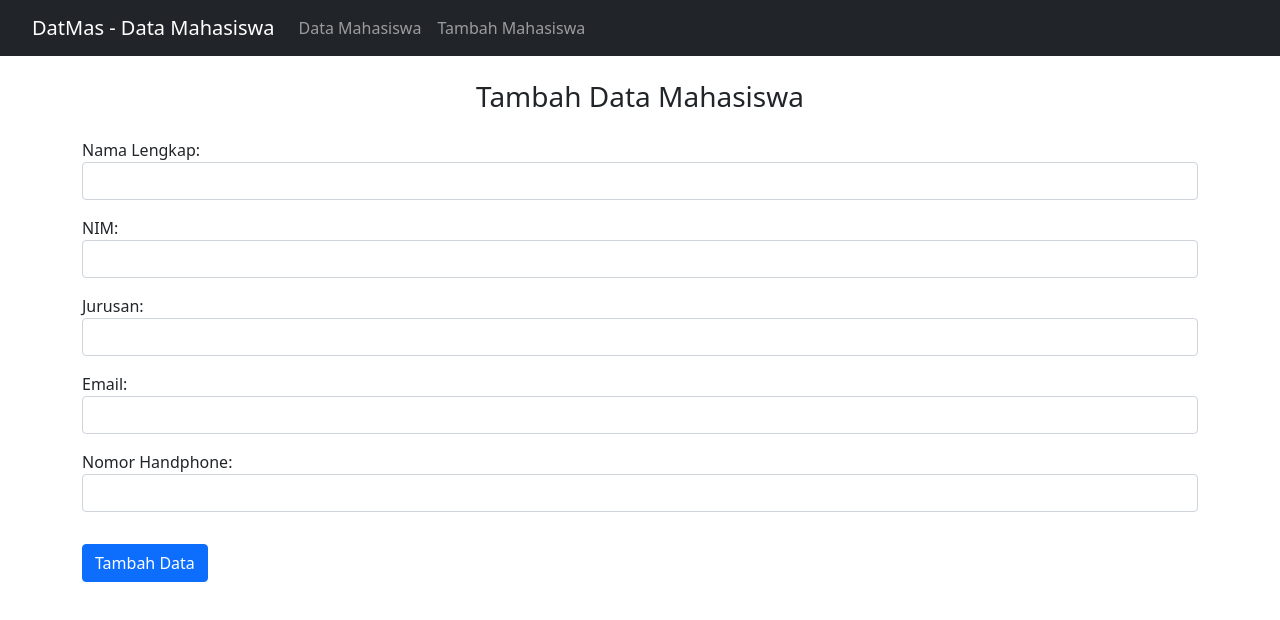
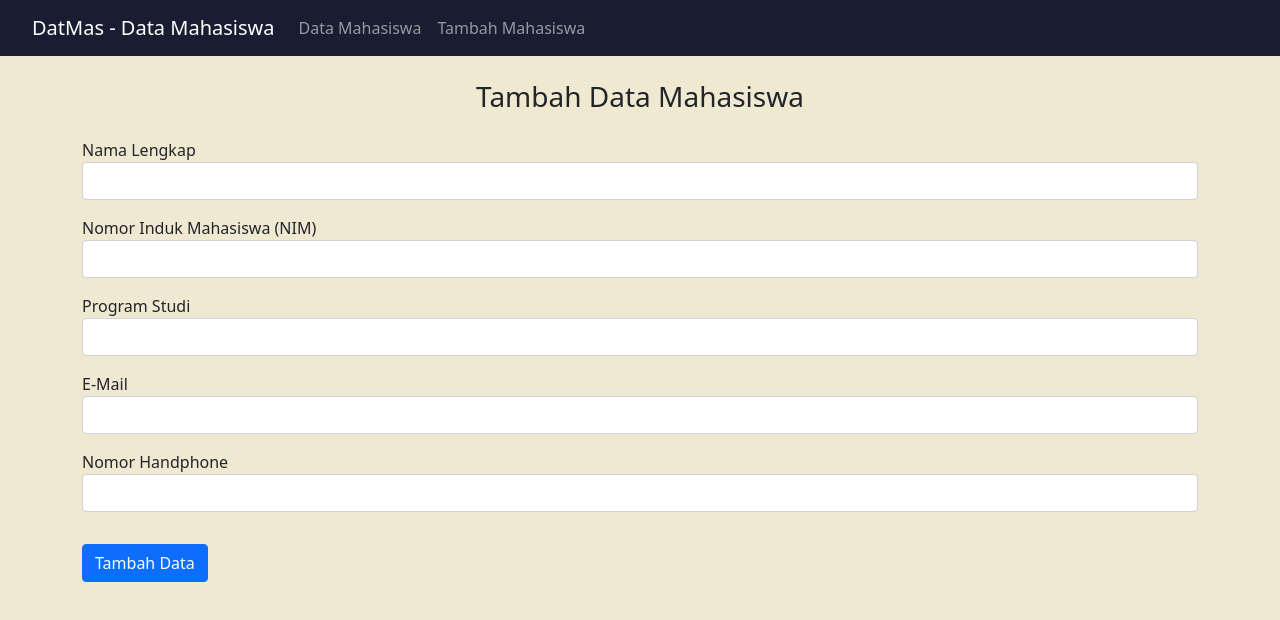
Before and after one commit to mufidussani/paw-kelompok-1, a React (Create React App) app in the folder client/: page /add in a window 1280 px wide. Shown: the top 620 px of the page. Built offline with nearby package versions, Linux system fonts and the light colour scheme.

Commit message:
menambahkan error handling terhadap input

```diff
--- a/client/public/index.html
+++ b/client/public/index.html
@@ -26,7 +26,7 @@
     -->
     <title>DatMas - Data Mahasiswa</title>
   </head>
-  <body>
+  <body style="background-color: #F0E9D2">
     <noscript>You need to enable JavaScript to run this app.</noscript>
     <div id="root"></div>
     <!--
--- a/client/src/App.js
+++ b/client/src/App.js
@@ -1,5 +1,6 @@
 import React from 'react';
 import { BrowserRouter as Router, Routes, Route } from "react-router-dom";
+import "bootstrap/dist/css/bootstrap.css";
 
 import Navbar from "./components/Navbar";
 import MahasiswaList from "./components/MahasiswaList";
@@ -17,6 +18,7 @@ function App() {
       <Route path="/add" element={<AddMahasiswa />} />
     </Routes>
     </Router>
+    //</div>
   );
 }
 
--- a/client/src/components/AddMahasiswa.jsx
+++ b/client/src/components/AddMahasiswa.jsx
@@ -2,14 +2,14 @@ import React, { Component } from 'react';
 import axios from "axios";
 
 class AddMahasiswa extends Component {
-
-    constructor(props){
+    constructor(props) {
         super();
         this.state = {
             name: "",
             nim: "",
             jurusan: "",
             email: "",
+            error: "",
             nohp: ""
         }
         this.onChangeName = this.onChangeName.bind(this);
@@ -20,23 +20,36 @@ class AddMahasiswa extends Component {
         this.onSubmit = this.onSubmit.bind(this);
     }
 
+    emailValidation() {
+        const regex = /^\w+([.-]?\w+)*@\w+([.-]?\w+)*(\.\w{2,3})+$/;
+        if (!this.state.email || regex.test(this.state.email) === false) {
+            this.setState({
+                error: "Invalid E-Mail!"
+            });
+            return false;
+        }
+        return true;
+    }
+
     onChangeName(e) {
-        this.setState({ name: e.target.value})
+        this.setState({ name: e.target.value })
     }
     onChangeNim(e) {
-        this.setState({ nim: e.target.value})
+        this.setState({ nim: e.target.value })
     }
     onChangeJurusan(e) {
-        this.setState({ jurusan: e.target.value})
+        this.setState({ jurusan: e.target.value })
     }
     onChangeEmail(e) {
-        this.setState({ email: e.target.value})
+        this.setState({ email: e.target.value })
     }
     onChangeNohp(e) {
-        this.setState({ nohp: e.target.value})
+        this.setState({ nohp: e.target.value })
     }
     onSubmit(e) {
         e.preventDefault();
+        if (this.emailValidation()) {
+            console.warn(this.state);
             const mahasiswa = {
                 name: this.state.name,
                 nim: this.state.nim,
@@ -52,14 +65,15 @@ class AddMahasiswa extends Component {
 
             window.location = "/";
         }
+    }
 
     render() {
         return (
             <div className="container">
-                <h3 style={{textAlign: 'center'}}>Tambah Data Mahasiswa</h3>
+                <h3 style={{ textAlign: 'center' }}>Tambah Data Mahasiswa</h3>
                 <form onSubmit={this.onSubmit}>
                     <div className="form-group">
-                        <label style={{marginTop: '1rem'}}>Nama Lengkap: </label>
+                        <label style={{ marginTop: '1rem' }}>Nama Lengkap</label>
                         <input
                             type="text" required
                             className="form-control"
@@ -67,8 +81,8 @@ class AddMahasiswa extends Component {
                             onChange={this.onChangeName}
                         />
                     </div>
-                    <div className="form-group" style={{marginTop: '1rem'}}>
-                        <label>NIM: </label>
+                    <div className="form-group" style={{ marginTop: '1rem' }}>
+                        <label>Nomor Induk Mahasiswa (NIM)</label>
                         <input
                             type="text" required
                             className="form-control"
@@ -76,8 +90,8 @@ class AddMahasiswa extends Component {
                             onChange={this.onChangeNim}
                         />
                     </div>
-                    <div className="form-group" style={{marginTop: '1rem'}}>
-                        <label>Jurusan: </label>
+                    <div className="form-group" style={{ marginTop: '1rem' }}>
+                        <label>Program Studi</label>
                         <input
                             type="text" required
                             className="form-control"
@@ -85,26 +99,29 @@ class AddMahasiswa extends Component {
                             onChange={this.onChangeJurusan}
                         />
                     </div>
-                    <div className="form-group" style={{marginTop: '1rem'}}>
-                        <label>Email: </label>
+                    <div className="form-group" style={{ marginTop: '1rem' }}>
+                        <label>E-Mail</label>
                         <input
                             type="text" required
                             className="form-control"
                             value={this.state.email}
                             onChange={this.onChangeEmail}
                         />
+                        <span className="text-danger">{this.state.error}</span>
                     </div>
-                    <div className="form-group" style={{marginTop: '1rem'}}>
-                        <label>Nomor Handphone: </label>
+                    <div className="form-group" style={{ marginTop: '1rem' }}>
+                        <label>Nomor Handphone</label>
                         <input
-                            type="text" required
+                            type="number" required
+                            pattern="[0-9]*"
+                            inputmode="numeric"
                             className="form-control"
                             value={this.state.nohp}
                             onChange={this.onChangeNohp}
                         />
                     </div>
-                    <div className="form-group" style={{marginTop: '2rem'}}>
-                        <input type="submit" value="Tambah Data" className="btn btn-primary"/>
+                    <div className="form-group" style={{ marginTop: '2rem' }}>
+                        <input type="submit" value="Tambah Data" className="btn btn-primary" />
                     </div>
                 </form>
             </div>
--- a/client/src/components/EditMahasiswa.jsx
+++ b/client/src/components/EditMahasiswa.jsx
@@ -3,13 +3,14 @@ import axios from "axios";
 
 class EditMahasiswa extends Component {
 
-    constructor(props){
+    constructor(props) {
         super();
         this.state = {
             name: "",
             nim: "",
             jurusan: "",
             email: "",
+            error:"",
             nohp: ""
         }
         this.onChangeName = this.onChangeName.bind(this);
@@ -32,29 +33,42 @@ class EditMahasiswa extends Component {
                     nohp: res.data.nohp,
                 })
             })
-            .catch(function (error){
+            .catch(function (error) {
                 console.log(error);
             })
     }
 
+    emailValidation() {
+        const regex = /^\w+([.-]?\w+)*@\w+([.-]?\w+)*(\.\w{2,3})+$/;
+        if (!this.state.email || regex.test(this.state.email) === false) {
+            this.setState({
+                error: "Invalid E-Mail!"
+            });
+            return false;
+        }
+        return true;
+    }
+
     onChangeName(e) {
-        this.setState({ name: e.target.value})
+        this.setState({ name: e.target.value })
     }
     onChangeNim(e) {
-        this.setState({ nim: e.target.value})
+        this.setState({ nim: e.target.value })
     }
     onChangeJurusan(e) {
-        this.setState({ jurusan: e.target.value})
+        this.setState({ jurusan: e.target.value })
     }
     onChangeEmail(e) {
-        this.setState({ email: e.target.value})
+        this.setState({ email: e.target.value })
     }
     onChangeNohp(e) {
-        this.setState({ nohp: e.target.value})
+        this.setState({ nohp: e.target.value })
     }
     onSubmit(e) {
         const id = window.location.pathname.split("/")[2]
         e.preventDefault();
+        if (this.emailValidation()) {
+            console.warn(this.state);
             const mahasiswa = {
                 name: this.state.name,
                 nim: this.state.nim,
@@ -65,20 +79,21 @@ class EditMahasiswa extends Component {
 
             console.log(mahasiswa);
 
-        axios.post('http://localhost:5000/update/'+id, mahasiswa)
+            axios.post('http://localhost:5000/update/' + id, mahasiswa)
                 .then(res => console.log(res.data))
                 .catch(err => console.log(err));
 
             window.location = "/";
         }
+    }
 
     render() {
         return (
             <div className="container">
-                <h3 style={{textAlign: 'center'}}>Perbarui Data Mahasiswa</h3>
+                <h3 style={{ textAlign: 'center' }}>Perbarui Data Mahasiswa</h3>
                 <form onSubmit={this.onSubmit}>
                     <div className="form-group">
-                        <label style={{marginTop: '1rem'}}>Nama Lengkap: </label>
+                        <label style={{ marginTop: '1rem' }}>Nama Lengkap</label>
                         <input
                             type="text" required
                             className="form-control"
@@ -87,7 +102,7 @@ class EditMahasiswa extends Component {
                         />
                     </div>
                     <div className="form-group">
-                        <label style={{marginTop: '1rem'}}>NIM: </label>
+                        <label style={{ marginTop: '1rem' }}>Nomor Induk Mahasiswa (NIM)</label>
                         <input
                             type="text" required
                             className="form-control"
@@ -96,7 +111,7 @@ class EditMahasiswa extends Component {
                         />
                     </div>
                     <div className="form-group">
-                        <label style={{marginTop: '1rem'}}>Jurusan: </label>
+                        <label style={{ marginTop: '1rem' }}>Program Studi</label>
                         <input
                             type="text" required
                             className="form-control"
@@ -105,24 +120,27 @@ class EditMahasiswa extends Component {
                         />
                     </div>
                     <div className="form-group">
-                        <label style={{marginTop: '1rem'}}>Email: </label>
+                        <label style={{ marginTop: '1rem' }}>E-Mail</label>
                         <input
                             type="text" required
                             className="form-control"
                             value={this.state.email}
                             onChange={this.onChangeEmail}
                         />
+                        <span className="text-danger">{this.state.error}</span>
                     </div>
                     <div className="form-group">
-                        <label style={{marginTop: '1rem'}}>Nomor Handphone: </label>
+                        <label style={{ marginTop: '1rem' }}>Nomor Handphone</label>
                         <input
-                            type="text" required
+                            type="number" required
+                            pattern="[0-9]*"
+                            inputmode="numeric"
                             className="form-control"
                             value={this.state.nohp}
                             onChange={this.onChangeNohp}
                         />
                     </div>
-                    <div className="form-group" style={{marginTop: '2rem'}}>
+                    <div className="form-group" style={{ marginTop: '2rem' }}>
                         <input type="submit" value="Perbarui Data" className="btn btn-secondary" />
                     </div>
                 </form>
--- a/client/src/components/MahasiswaList.jsx
+++ b/client/src/components/MahasiswaList.jsx
@@ -10,7 +10,7 @@ const Mahasiswa = props => (
         <td>{props.mahasiswa.email}</td>
         <td>{props.mahasiswa.nohp}</td>
         <td>
-            <button className="btn btn-secondary"><Link to={"/update/"+props.mahasiswa._id} style={{color:"white", textDecoration:"none"}}>Edit</Link></button> | <button className="btn btn-danger" onClick={() => {props.deleteMahasiswa(props.mahasiswa._id) }}>Delete</button>
+            <button className="btn btn-secondary" style={{background: "#161E54"}}><Link to={"/update/" + props.mahasiswa._id} style={{color: "white", textDecoration: "none" }}>Edit</Link></button> | <button className="btn btn-danger" onClick={() => { props.deleteMahasiswa(props.mahasiswa._id) }}>Delete</button>
         </td>
     </tr>
 )
@@ -34,10 +34,10 @@ class MahasiswaList extends Component {
     }
 
     deleteMahasiswa(id) {
-        axios.delete('http://localhost:5000/delete/' +id)
+        axios.delete('http://localhost:5000/delete/' + id)
             .then(res => console.log(res.data));
 
-        this.setState({ mahasiswa: this.state.mahasiswa.filter(el => el._id !== id)})
+        this.setState({ mahasiswa: this.state.mahasiswa.filter(el => el._id !== id) })
     }
 
     mahasiswaList() {
@@ -49,14 +49,14 @@ class MahasiswaList extends Component {
     render() {
         return (
                 <div className="container">
-                <h3>Data Mahasiswa</h3>
-                <table className="table">
-                    <thead className="thead-light">
+                    <h3 style={{textAlign:'center', paddingBottom:'2rem'}}>Data Mahasiswa</h3>
+                    <table className="table table-hover">
+                        <thead className="thead-dark">
                             <tr>
                                 <th>Nama</th>
-                            <th>NIM</th>
+                                <th>Nomor Induk Mahasiswa (NIM)</th>
                                 <th>Program Studi</th>
-                            <th>E-mail</th>
+                                <th>E-Mail</th>
                                 <th>Nomor Handphone</th>
                                 <th>Action</th>
                             </tr>
--- a/client/src/components/Navbar.jsx
+++ b/client/src/components/Navbar.jsx
@@ -4,7 +4,7 @@ import { Link } from "react-router-dom";
 class Navbar extends Component {
     render() {
         return (
-            <nav className="navbar navbar-dark bg-dark navbar-expand-lg">
+            <nav className="navbar navbar-expand-lg navbar-dark" style={{backgroundColor:'#181D31'}}>
                 <div className="navbar-brand" style={{marginLeft: '2rem'}}>DatMas - Data Mahasiswa</div>
                 <div className="collapse navbar-collapse">
                     <ul className="navbar-nav">
--- a/client/src/index.css
+++ b/client/src/index.css
@@ -5,6 +5,7 @@ body {
     sans-serif;
   -webkit-font-smoothing: antialiased;
   -moz-osx-font-smoothing: grayscale;
+  background-color: #F0E9D2;
 }
 
 code {
```
Also changed, not shown: 1 other file (tests, documents, lock files or other folders). Lines whose indentation alone changed are shown as unchanged.
